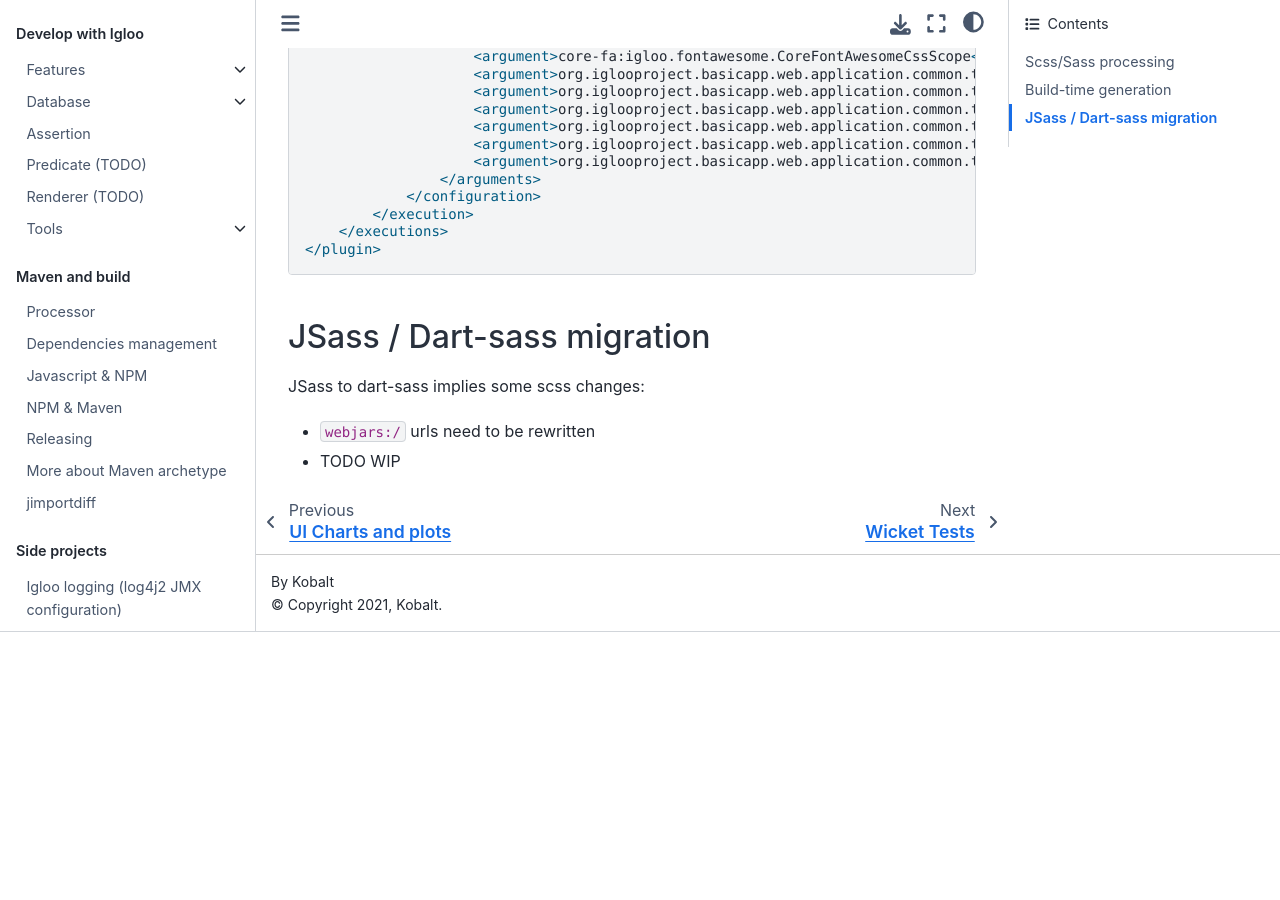
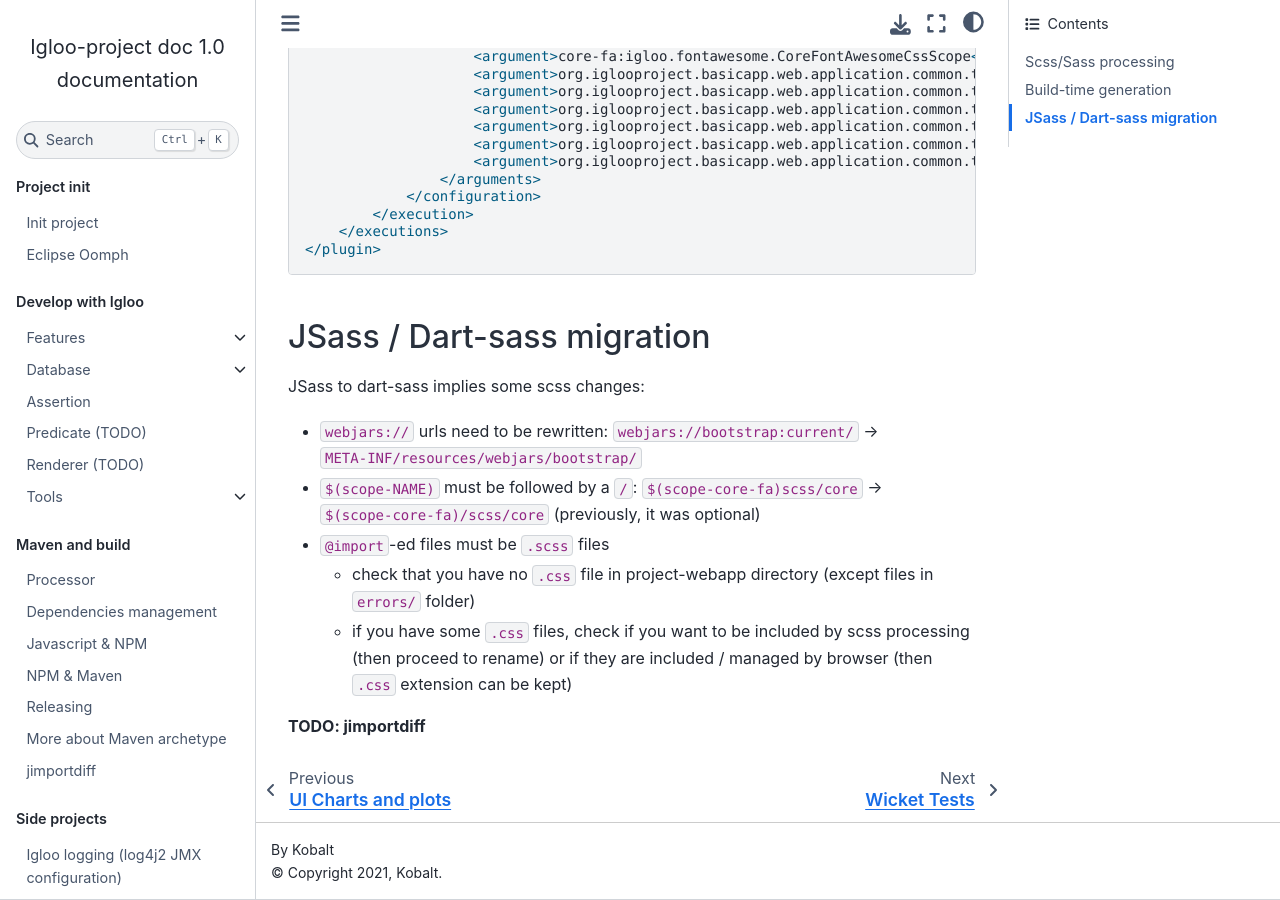
Before and after one commit to igloo-project/igloo-doc, a Sphinx documentation site: the page built from source/usage/howtos/scss.md, in a window 1280 px wide and 900 px high, scrolled down 1519 px. Built offline with Sphinx 7.4.7 and the Sphinx Book theme 1.1.4, drawn with Linux system fonts in a browser that asks for light colours; before the commit the page ends 2151 px from its top, so only the background shows below that.

Commit message:
scss update migration guide

```diff
--- a/source/usage/howtos/scss.md
+++ b/source/usage/howtos/scss.md
@@ -83,5 +83,10 @@
 
 JSass to dart-sass implies some scss changes:
 
-* `webjars:/` urls need to be rewritten
-* TODO WIP
+* `webjars://` urls need to be rewritten: `webjars://bootstrap:current/` -> `META-INF/resources/webjars/bootstrap/`
+* `$(scope-NAME)` must be followed by a `/`: `$(scope-core-fa)scss/core` -> `$(scope-core-fa)/scss/core` (previously, it was optional)
+* `@import`-ed files must be `.scss` files
+  * check that you have no `.css` file in project-webapp directory (except files in `errors/` folder)
+  * if you have some `.css` files, check if you want to be included by scss processing (then proceed to rename) or if they are included / managed by browser (then `.css` extension can be kept)
+
+**TODO: jimportdiff**
```
